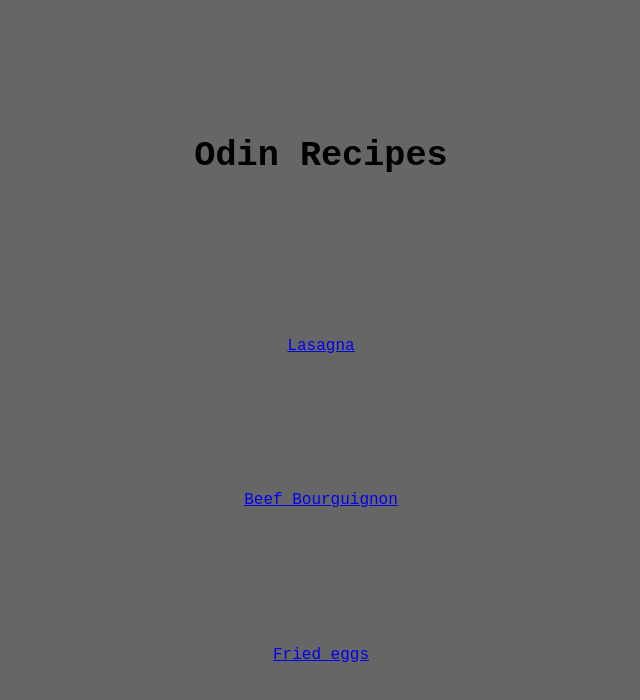
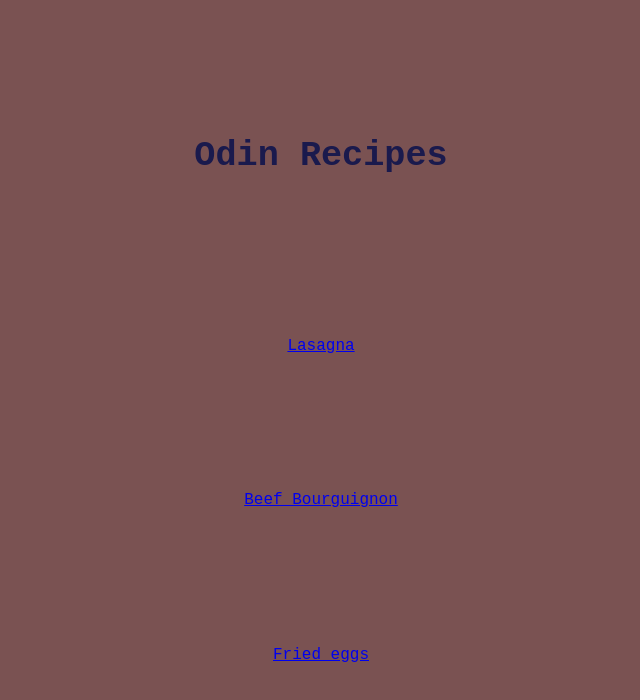
Before and after one commit to MartonBrandon03/odin-recipes, a plain HTML site: page index.html in a window 1280 px wide. Shown: the whole page, without its empty margins (319-959 px from the left). Drawn offline with Linux system fonts and the light colour scheme.

Commit message:
Add h1 styles

```diff
--- a/styles.css
+++ b/styles.css
@@ -4,10 +4,11 @@ html {
 h1 {
   font-size: 2.2rem;
   margin-top: 0;
+  color: hsla(240, 50%, 20%, 1);
 }
 body{
   min-height: 100vh;
-  background-color: hsla(0, 0%, 40%, 1);
+  background-color: hsla(0, 20%, 40%, 1);
   margin: 0;
   display: flex;
   flex-direction: column;
```
